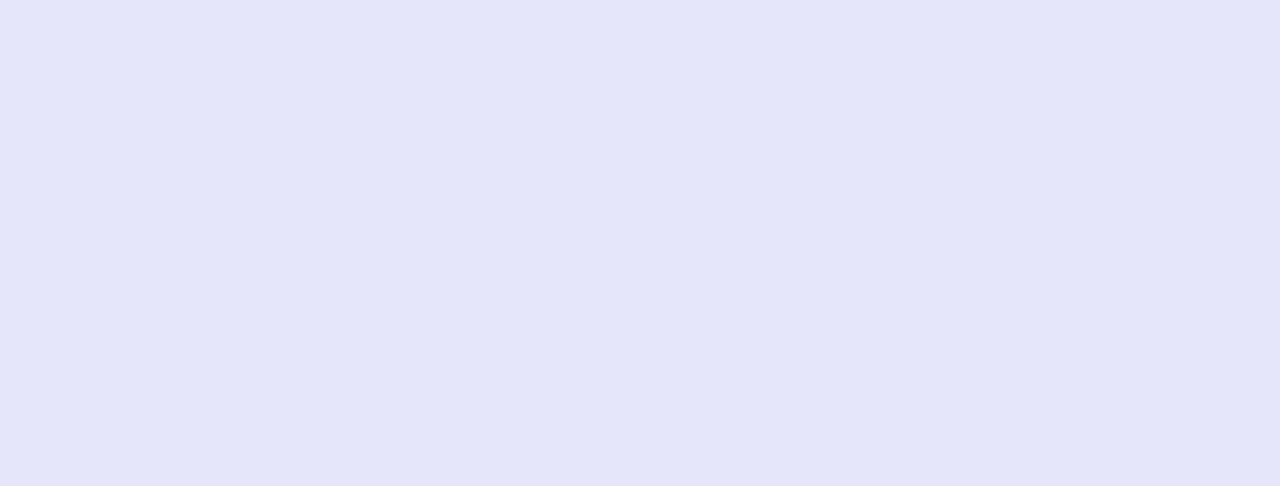
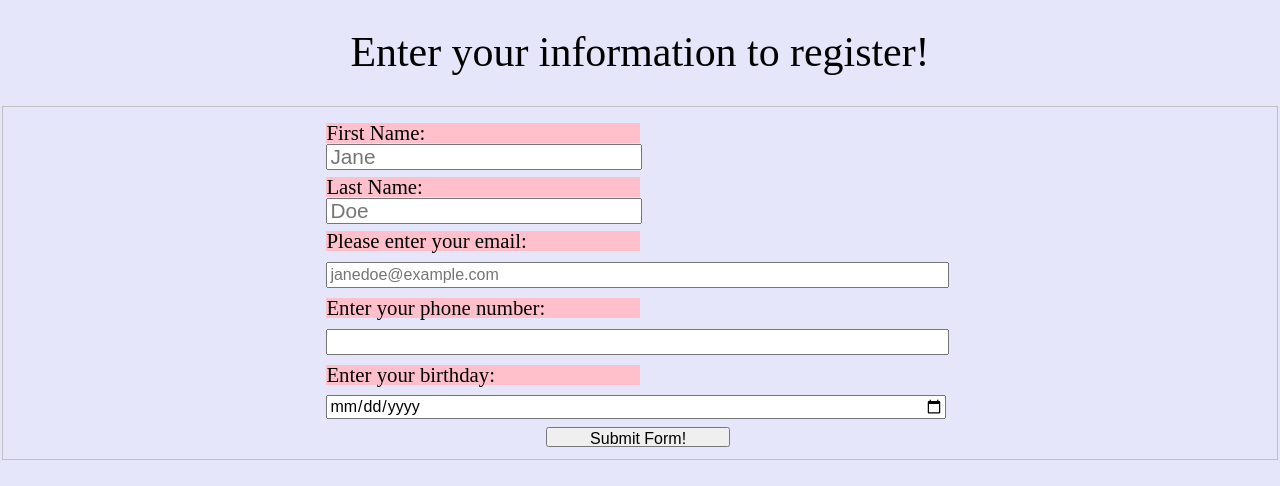
Before and after one commit to Althea-Barbato-ITMD-362/Lab2.0, a plain HTML site: page index.html in a window 1280 px wide. Drawn offline with Linux system fonts and the light colour scheme.

Commit message:
Update index.html

```diff
--- a/index.html
+++ b/index.html
@@ -2,12 +2,36 @@
 <html lang="en" class="nojs">
 <head>
   <title>Lab 2</title>
-  <meta charset="utf-8" />
-  <meta name="viewport" content="width=device-width,initial-scale=1.0,shrink-to-fit=no" />
-  <link rel="stylesheet" media="screen" href="css/meyersreset-and-normalize-form.css" />
-  <link rel="stylesheet" media="screen" href="css/screen.css" />
+  <meta charset="utf-8" >
+  <meta name="viewport" content="width=device-width,initial-scale=1.0,shrink-to-fit=no" >
+  <link rel="stylesheet" media="screen" href="css/meyersreset-and-normalize-form.css" >
+  <link rel="stylesheet" media="screen" href="css/reset.css">
+  <link rel="stylesheet" media="screen" href="css/screen.css" >
 </head>
 <body>
-
+  <h1>Enter your information to register!</h1>
+  <form method="POST" autocomplete="on" action="http://kriedan@bloomingdale.sat.iit.edu/kriedan/formdemoscript.php" enctype="multipart/form-data">
+    <fieldset id="wrap">
+      <div>
+        <label>First Name: <input type="text" name="FNtext_field" placeholder="Jane" ></label>
+        <label>Last Name: <input type="text" name="LNtext_field" placeholder="Doe" ></label>
+      </div>
+      <div>
+        <label for="user_email">Please enter your email:</label>
+        <input type="email" id="user_email" placeholder="janedoe@example.com" >
+      </div>
+      <div>
+        <label for="user_phone">Enter your phone number:</label>
+        <input type="tel" id="user_phone" name="phone" pattern="[0-9]{3}-[0-9]{2}-[0-9]{3}">
+      </div>
+      <div>
+        <label for="user_BD">Enter your birthday:</label>
+        <input type="date" id="user_BD" name="birthday" >
+      </div>
+      <div id="sub_button">
+      <input type="submit" value="Submit Form!">
+      </div>
+    </fieldset>
+  </form>
 </body>
 </html>
```
